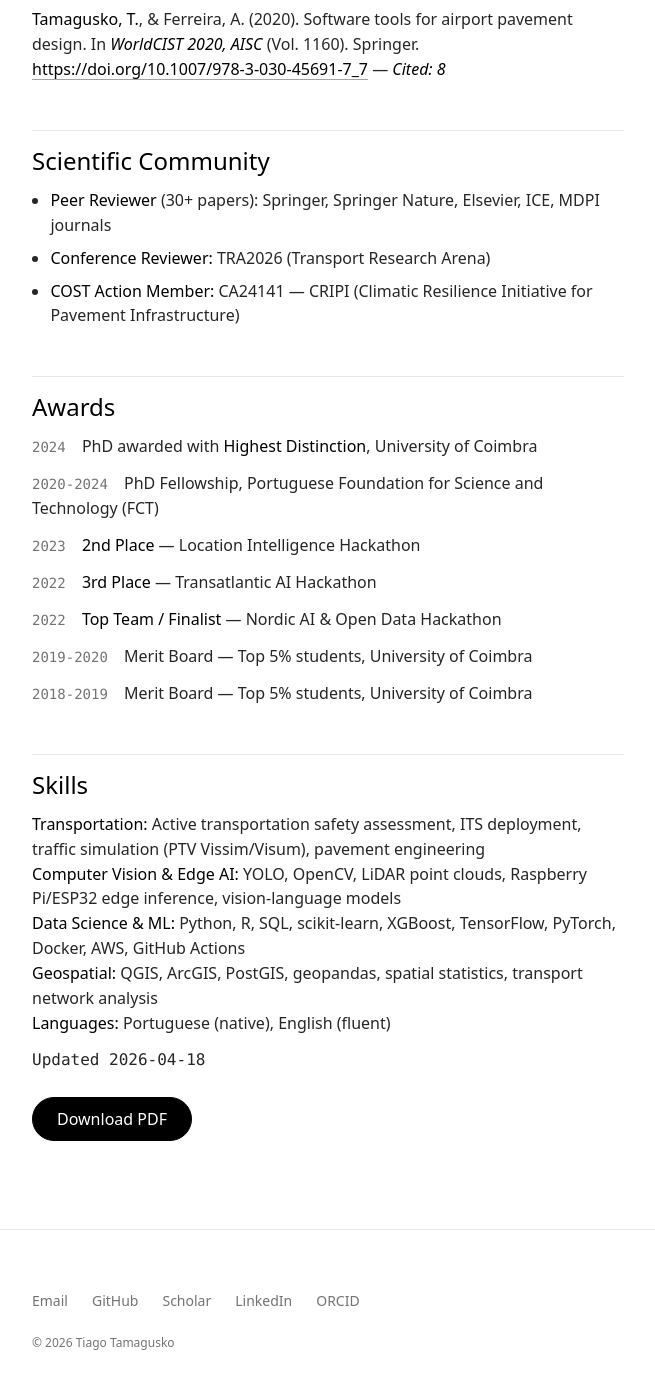
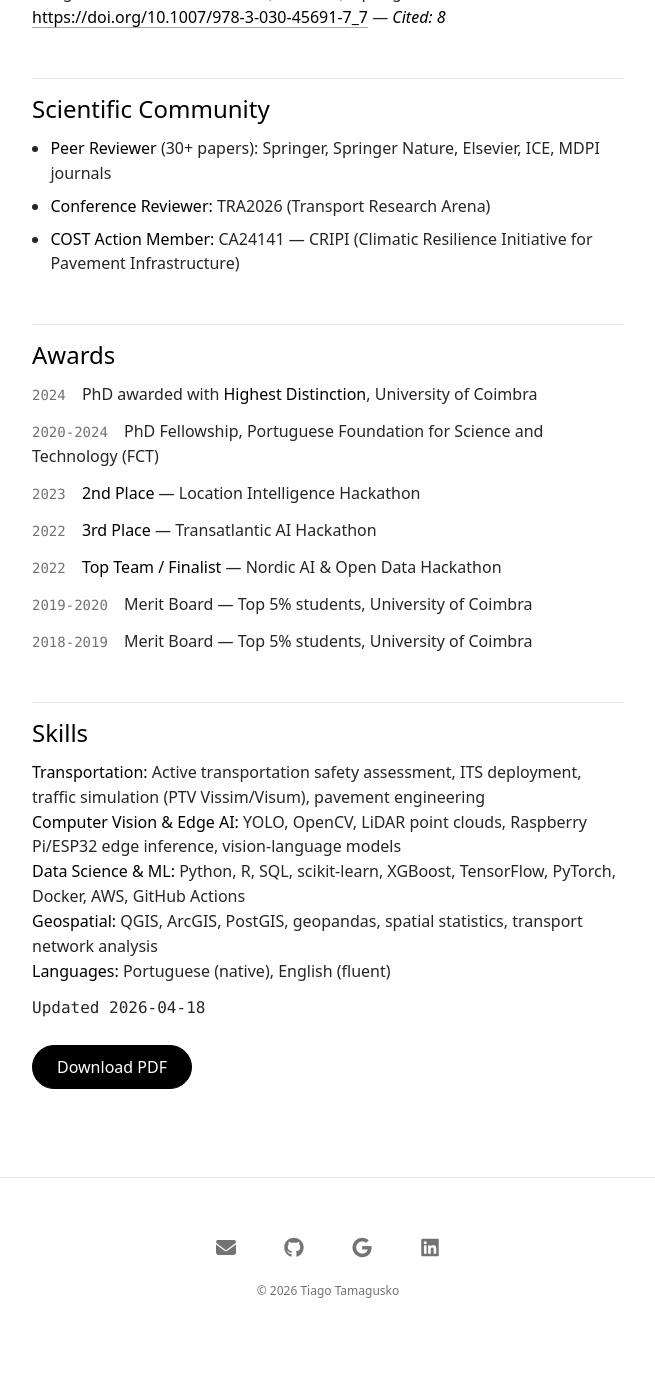
Before and after one commit to tamagusko/cv, a Jekyll site: the page built from index.md, in a window 1280 px wide and 1400 px high, scrolled down 5213 px. Shown: the top 1389 px of the window, without its empty margins (312-967 px from the left). Built offline with Jekyll 4.4.1, drawn with Linux system fonts in a browser that asks for light colours; after the commit the page ends 6561 px from its top, so only the background shows below that.

Commit message:
refactor: icon footer parity, drop redundant #webaddress
CV footer now mirrors the main site exactly: centered FA6 icon row
(envelope, GitHub, Google Scholar, LinkedIn) with 44x44 tap targets
and visually-hidden labels for screen readers, centered copyright.
ORCID dropped to match the main-site footer.

The #webaddress contact icons that previously sat above Profile are
removed (now redundant with the footer icons). Dead screen + print
styles for #webaddress also dropped.

The print stylesheet already hides .site-header, .site-footer,
.cv-download-footer, and all .btn-pill variants, so the rendered
PDF (Tamagusko-CV.pdf) now contains only the article content from
the h1 down to the auto-stamp — no nav, no footer, no Download
button.

Co-Authored-By: Claude Opus 4.7 (1M context) <noreply@anthropic.com>

```diff
--- a/_layouts/cv.html
+++ b/_layouts/cv.html
@@ -77,11 +77,22 @@
   <footer class="site-footer">
     <div class="container">
       <nav class="footer-links" aria-label="Secondary">
-        <a href="mailto:tamagusko@gmail.com">Email</a>
-        <a href="https://github.com/tamagusko" rel="noopener me external">GitHub</a>
-        <a href="https://scholar.google.com/citations?user=_mJ4dr0AAAAJ&hl=en" rel="noopener me external">Scholar</a>
-        <a href="https://www.linkedin.com/in/tamagusko/" rel="noopener me external">LinkedIn</a>
-        <a href="https://orcid.org/0000-0003-0502-6472" rel="noopener me external">ORCID</a>
+        <a href="mailto:tamagusko@gmail.com" aria-label="Email">
+          <i class="fa-solid fa-envelope" aria-hidden="true"></i>
+          <span class="visually-hidden">Email</span>
+        </a>
+        <a href="https://github.com/tamagusko" rel="noopener me external" aria-label="GitHub">
+          <i class="fa-brands fa-github" aria-hidden="true"></i>
+          <span class="visually-hidden">GitHub</span>
+        </a>
+        <a href="https://scholar.google.com/citations?user=_mJ4dr0AAAAJ&hl=en" rel="noopener me external" aria-label="Google Scholar">
+          <i class="fa-brands fa-google" aria-hidden="true"></i>
+          <span class="visually-hidden">Google Scholar</span>
+        </a>
+        <a href="https://www.linkedin.com/in/tamagusko/" rel="noopener me external" aria-label="LinkedIn">
+          <i class="fa-brands fa-linkedin" aria-hidden="true"></i>
+          <span class="visually-hidden">LinkedIn</span>
+        </a>
       </nav>
       <p class="footer-meta">© {{ 'now' | date: "%Y" }} {{ site.author }}</p>
     </div>
--- a/index.md
+++ b/index.md
@@ -8,25 +8,6 @@ title: Tiago Tamagusko's CV
 Postdoctoral Researcher & Assistant Professor (PhD in Transport Systems)
 
 Specializing in AI-driven transportation safety, computer vision, edge AI, and geospatial analytics.
-
-<div id="webaddress">
-  <a href="mailto:tamagusko@gmail.com" aria-label="Email">
-    <i class="fa-solid fa-envelope" aria-hidden="true"></i>
-    <span class="visually-hidden">Email</span>
-  </a>
-  <a href="https://github.com/tamagusko" rel="noopener me external" aria-label="GitHub">
-    <i class="fa-brands fa-github" aria-hidden="true"></i>
-    <span class="visually-hidden">GitHub</span>
-  </a>
-  <a href="https://scholar.google.com/citations?user=_mJ4dr0AAAAJ&hl=en" rel="noopener me external" aria-label="Google Scholar">
-    <i class="fa-brands fa-google" aria-hidden="true"></i>
-    <span class="visually-hidden">Google Scholar</span>
-  </a>
-  <a href="https://www.linkedin.com/in/tamagusko/" rel="noopener me external" aria-label="LinkedIn">
-    <i class="fa-brands fa-linkedin" aria-hidden="true"></i>
-    <span class="visually-hidden">LinkedIn</span>
-  </a>
-</div>
 
 ## Profile
 
--- a/media/cv-print.css
+++ b/media/cv-print.css
@@ -107,26 +107,6 @@ html, body {
   page-break-inside: avoid;
 }
 
-.cv #webaddress {
-  font-family: ui-monospace, SFMono-Regular, Menlo, Consolas, monospace;
-  font-size: 9pt;
-  color: var(--c-fg-muted);
-  margin: 4pt 0 12pt;
-}
-.cv #webaddress a {
-  color: var(--c-fg-muted);
-  text-decoration: none;
-  margin-right: 12pt;
-  font-size: 11pt;
-}
-/* Print fallback: hide visual icons (FA may not load on print PDF), show labels */
-.cv #webaddress a i { display: none; }
-.cv #webaddress .visually-hidden {
-  position: static !important;
-  width: auto; height: auto;
-  clip: auto; white-space: normal;
-  margin: 0; padding: 0;
-}
 
 .cv-updated {
   margin: 10pt 0 0;
--- a/media/cv-screen.css
+++ b/media/cv-screen.css
@@ -262,28 +262,6 @@ a:hover { color: var(--c-fg-mid); text-decoration-color: var(--c-fg); }
   margin: var(--s-6) 0;
 }
 
-/* Webaddress / contact icons */
-.cv #webaddress {
-  margin: var(--s-4) 0 var(--s-6);
-  display: flex;
-  flex-wrap: wrap;
-  align-items: center;
-  gap: var(--s-4);
-}
-.cv #webaddress a {
-  color: var(--c-fg-muted);
-  text-decoration: none;
-  display: inline-flex;
-  align-items: center;
-  justify-content: center;
-  width: 36px;
-  height: 36px;
-  border-radius: var(--r-pill);
-  font-size: 1.25rem;     /* icon glyph ~20px */
-  line-height: 1;
-}
-.cv #webaddress a:hover { color: var(--c-fg); }
-
 /* Visually hidden (accessible to screen readers) */
 .visually-hidden {
   position: absolute !important;
@@ -308,7 +286,7 @@ a:hover { color: var(--c-fg-mid); text-decoration-color: var(--c-fg); }
   text-align: left;
 }
 
-/* Site footer */
+/* Site footer (centered icon row, parity with main site) */
 .site-footer {
   background: var(--c-bg);
   color: var(--c-fg-muted);
@@ -316,6 +294,7 @@ a:hover { color: var(--c-fg-mid); text-decoration-color: var(--c-fg); }
   padding: var(--s-5) 0 var(--s-6);
   padding-bottom: max(var(--s-6), env(safe-area-inset-bottom));
   border-top: 1px solid var(--c-border);
+  text-align: center;
 }
 .site-footer .container {
   max-width: var(--measure);
@@ -325,23 +304,29 @@ a:hover { color: var(--c-fg-mid); text-decoration-color: var(--c-fg); }
 .site-footer .footer-links {
   display: flex;
   flex-wrap: wrap;
-  gap: var(--s-4) var(--s-5);
+  justify-content: center;
+  align-items: center;
+  gap: var(--s-5);
 }
 .site-footer .footer-links a {
   color: var(--c-fg-muted);
-  font-family: var(--f-body);
-  font-size: var(--t-caption);
   text-decoration: none;
-  padding: var(--s-2) 0;
-  min-height: 44px;
   display: inline-flex;
   align-items: center;
+  justify-content: center;
+  width: 44px;
+  height: 44px;
+  border-radius: var(--r-pill);
+  font-size: 1.25rem;
+  line-height: 1;
 }
 .site-footer .footer-links a:hover { color: var(--c-fg); }
+.site-footer .footer-links a:focus-visible { outline-offset: 4px; }
 .site-footer .footer-meta {
   margin-top: var(--s-3);
   font-size: var(--t-small);
   color: var(--c-fg-muted);
+  text-align: center;
 }
 
 /* Responsive */
```
